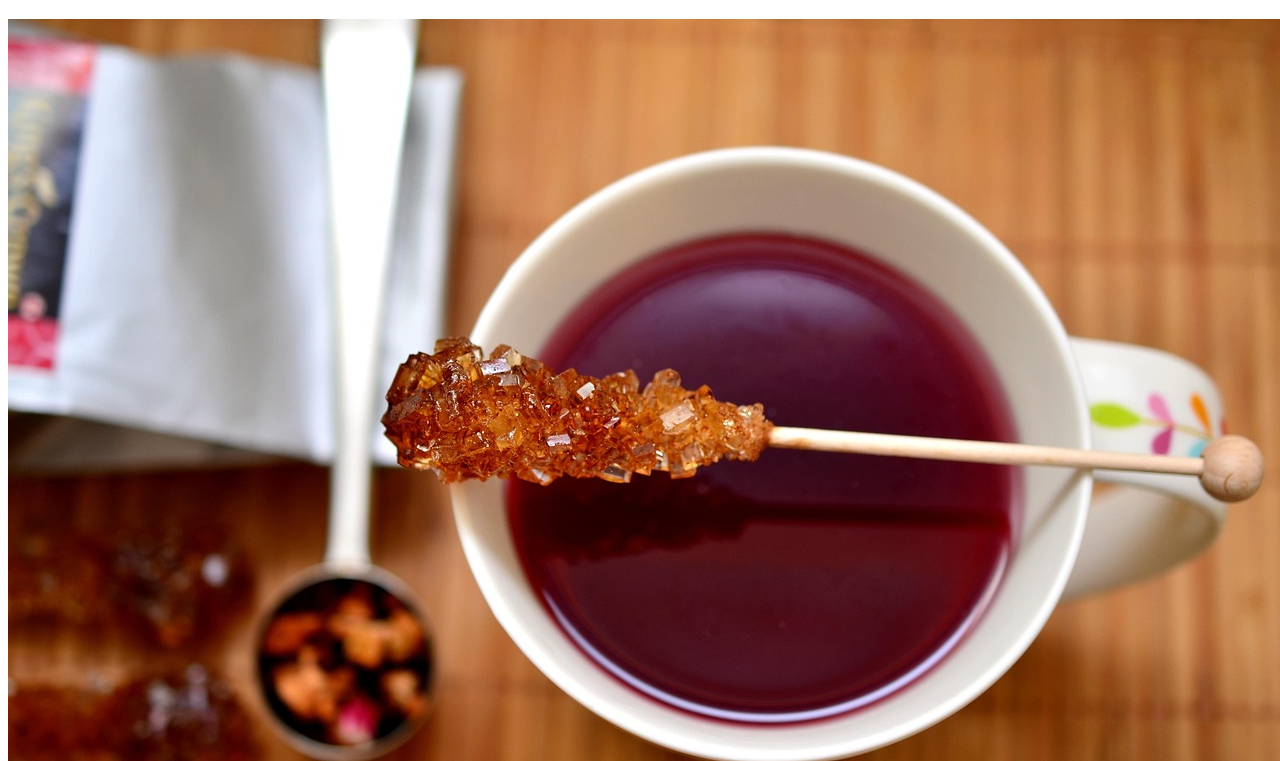
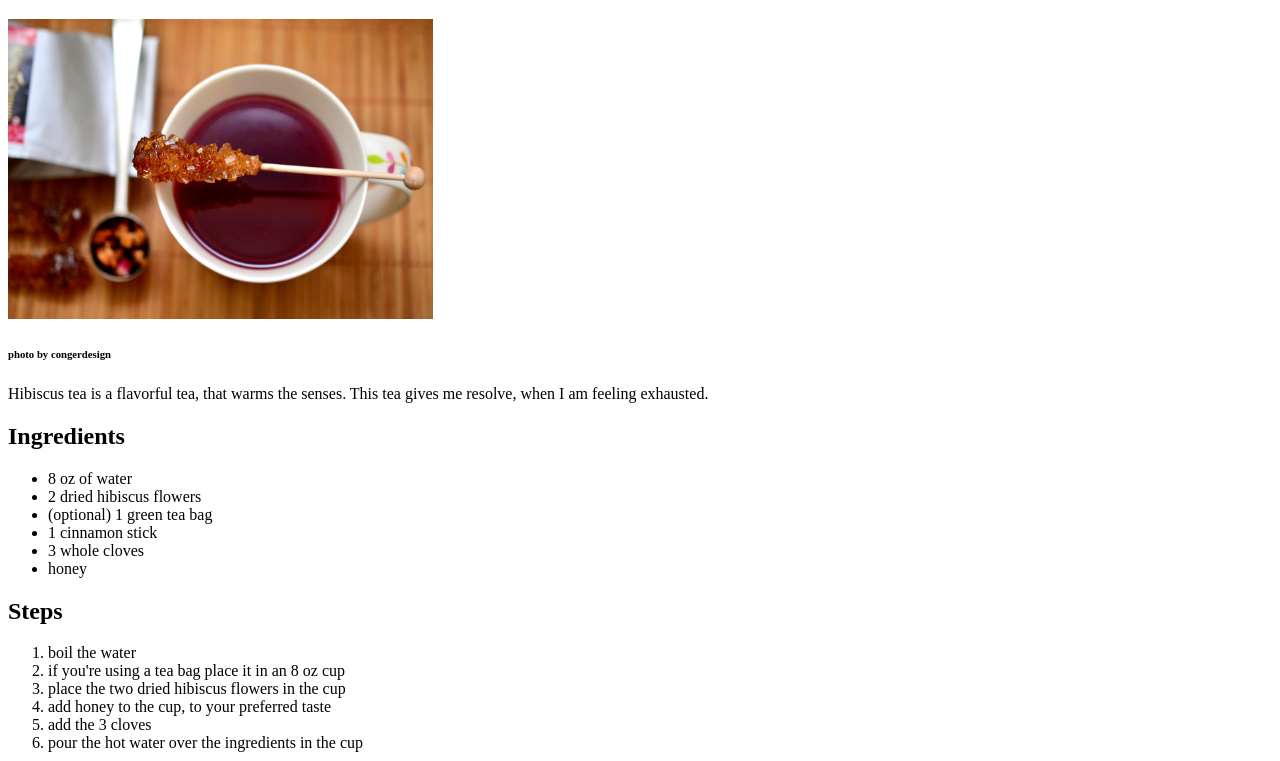
Before and after one commit to donnamware/odin-recipes, a plain HTML site: page recipes/hibiscustea.html in a window 1280 px wide. Shown: the part 61-822 px from the top of the page. Drawn offline with Linux system fonts and the light colour scheme.

Commit message:
Author: Donna Ware Date: Sun Nov 15 2026 Time: 12:13
Complete hibiscus tea recipe page

I added the text describing the beverage,
I added the ingredients list and the steps to
complete the recipe in unordered and ordered lists
respectively. I viewed the document in the browser
The page has the expected result.
note: photo sized to height 300 x width 425

```diff
--- a/recipes/hibiscustea.html
+++ b/recipes/hibiscustea.html
@@ -3,12 +3,32 @@
 <head>
     <meta charset="UTF-8">
     <meta name="viewport" content="width=device-width, initial-scale=1.0">
-    <title>Document</title>
+    <title>Hibiscus Tea</title>
 </head>
 <body>
     <h1>Hibiscus Tea</h1>
-    <img src="../images/hibiscustea.jpg.jpg" alt="A cup of Hibiscus Tea">
-    <p>photo by congerdesign</p>
+    <img src="../images/hibiscustea.jpg.jpg" alt="A cup of Hibiscus Tea" height="300" width="425">
+    <h6>photo by congerdesign</h6>
+    <p>Hibiscus tea is a flavorful tea, that warms the senses. This tea gives me resolve, when I am feeling exhausted. </p>
+    <h2>Ingredients</h2>
+    <ul>
+        <li>8 oz of water</li>
+        <li>2 dried hibiscus flowers</li>
+        <li>(optional) 1 green tea bag</li>
+        <li>1 cinnamon stick</li>
+        <li>3 whole cloves</li>
+        <li>honey</li>
+    </ul>
+
+    <h2>Steps</h2>
+    <ol>
+        <li>boil the water</li>
+        <li>if you're using a tea bag place it in an 8 oz cup</li>
+        <li>place the two dried hibiscus flowers in the cup</li>
+        <li>add honey to the cup, to your preferred taste</li>
+        <li>add the 3 cloves</li>
+        <li>pour the hot water over the ingredients in the cup</li>
+    </ol>
     <a href="../index.html">Home</a>
 </body>
 </html>
```
